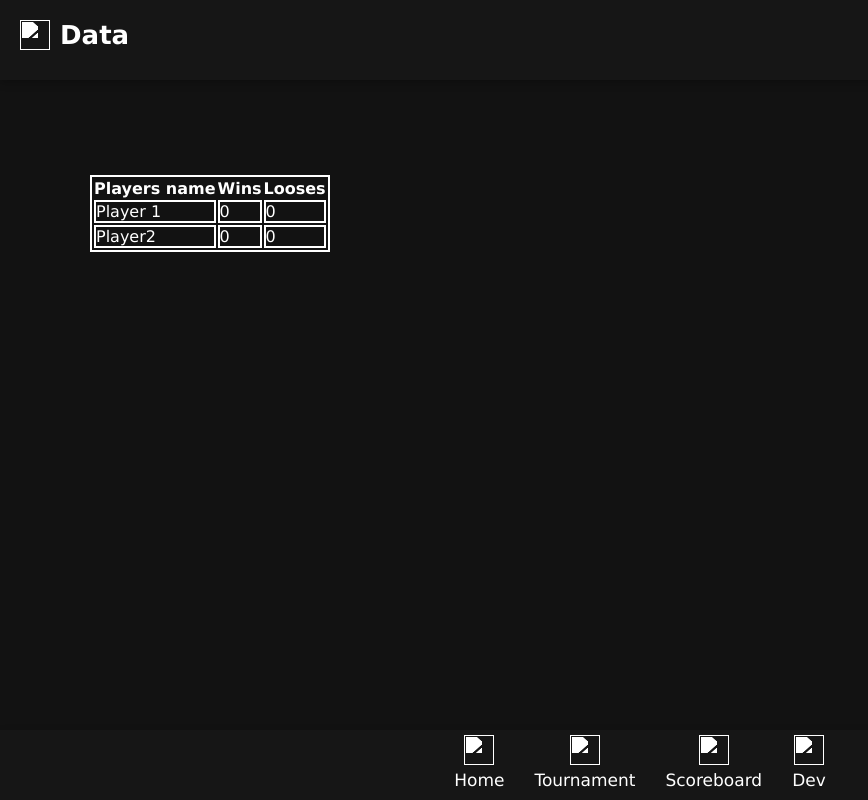
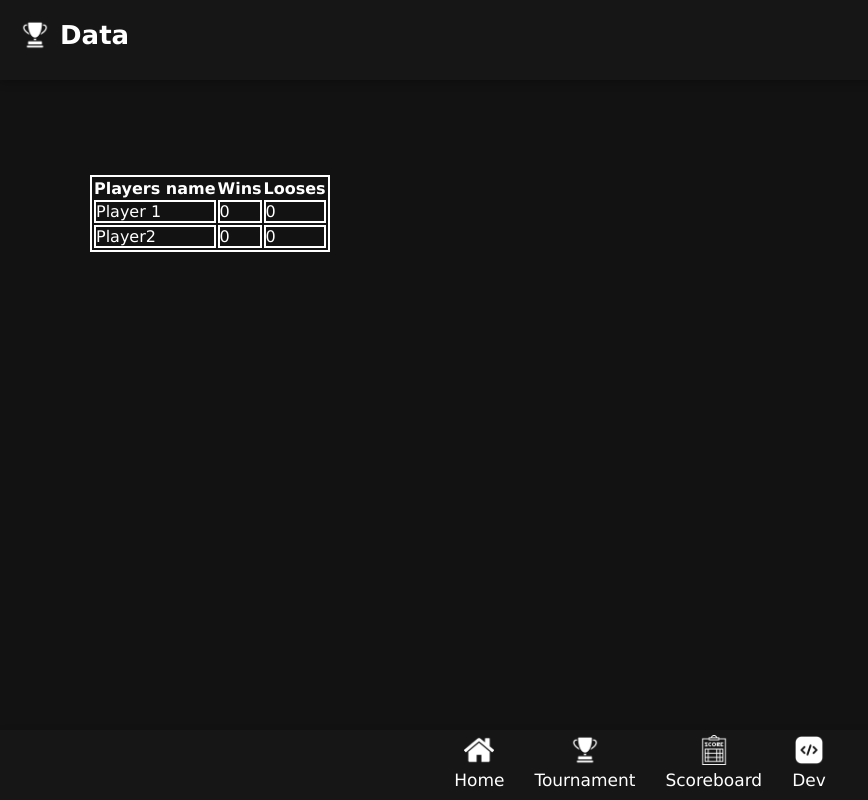
Before and after one commit to Anup892/Badminton-app, a plain HTML site: page Data.html in a window 1280 px wide. Shown: the whole page, without its empty margins (0-868 px from the left). Drawn offline with Linux system fonts and the light colour scheme.

Commit message:
Add files via upload

```diff
--- a/Data.html
+++ b/Data.html
@@ -11,7 +11,7 @@
 <header>
 
     <div class="section">
-        <div class="icons"><img src="images/icon2.png" alt=""></div> <h1 id="topic">Data</h1>
+        <div class="icons"><img src="icon2.png" alt=""></div> <h1 id="topic">Data</h1>
     </div>
 
 </header>
@@ -42,19 +42,19 @@
 
     <ul>
         <a href="index.html">
-            <div class="icons"><img src="images/icon1.png" alt=""></div>
+            <div class="icons"><img src="icon1.png" alt=""></div>
             <li>Home</li>
         </a>
         <a href="Data.html">
-            <div class="icons"><img src="images/icon2.png" alt=""></div>
+            <div class="icons"><img src="icon2.png" alt=""></div>
             <li>Tournament</li>
         </a>
         <a href="scoreboard.html">
-            <div class="icons"><img src="images/icon3.png" alt=""></div>
+            <div class="icons"><img src="icon3.png" alt=""></div>
             <li>Scoreboard</li>
         </a>
         <a href="#">
-           <div class="icons"><img src="images/icon4.png" alt=""></div>
+           <div class="icons"><img src="icon4.png" alt=""></div>
             <li>Dev</li>
         </a>
     </ul>
```
Also changed, not shown: scoreboard.html (+5 -5 lines).
